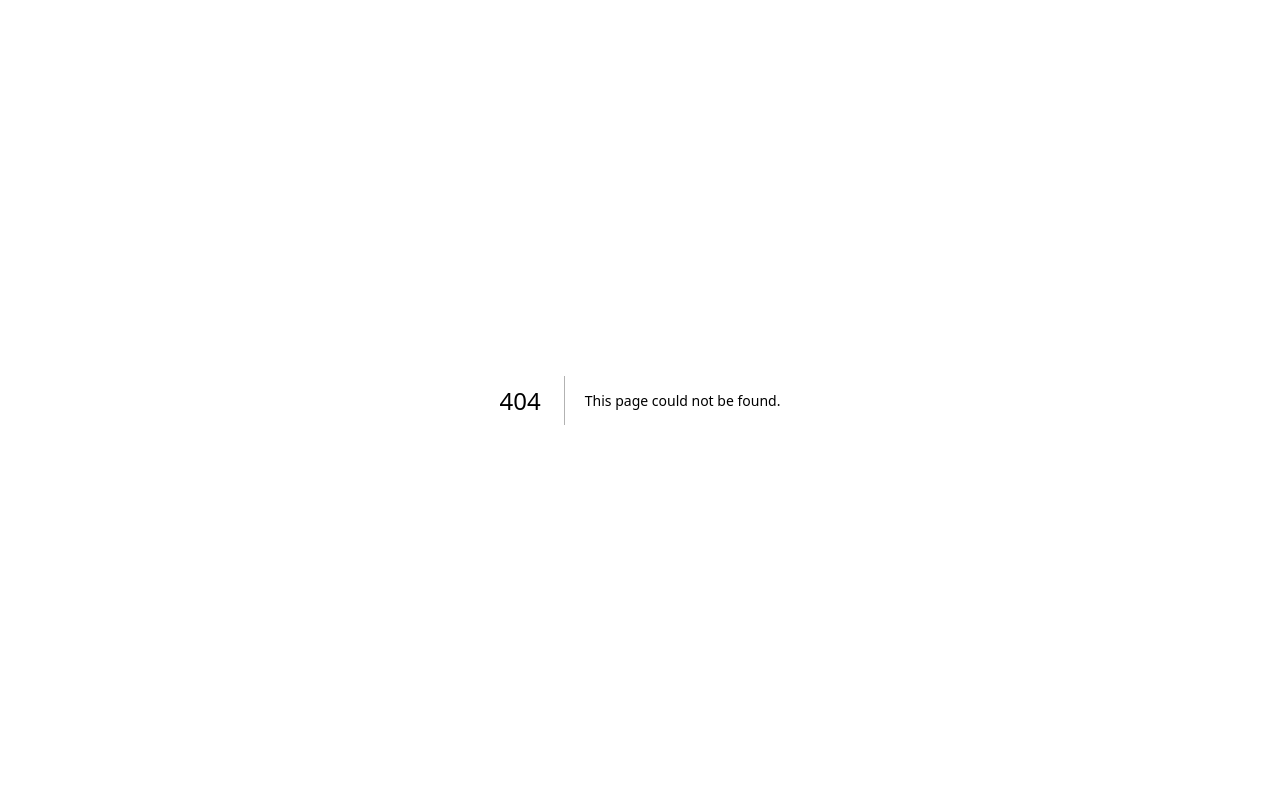
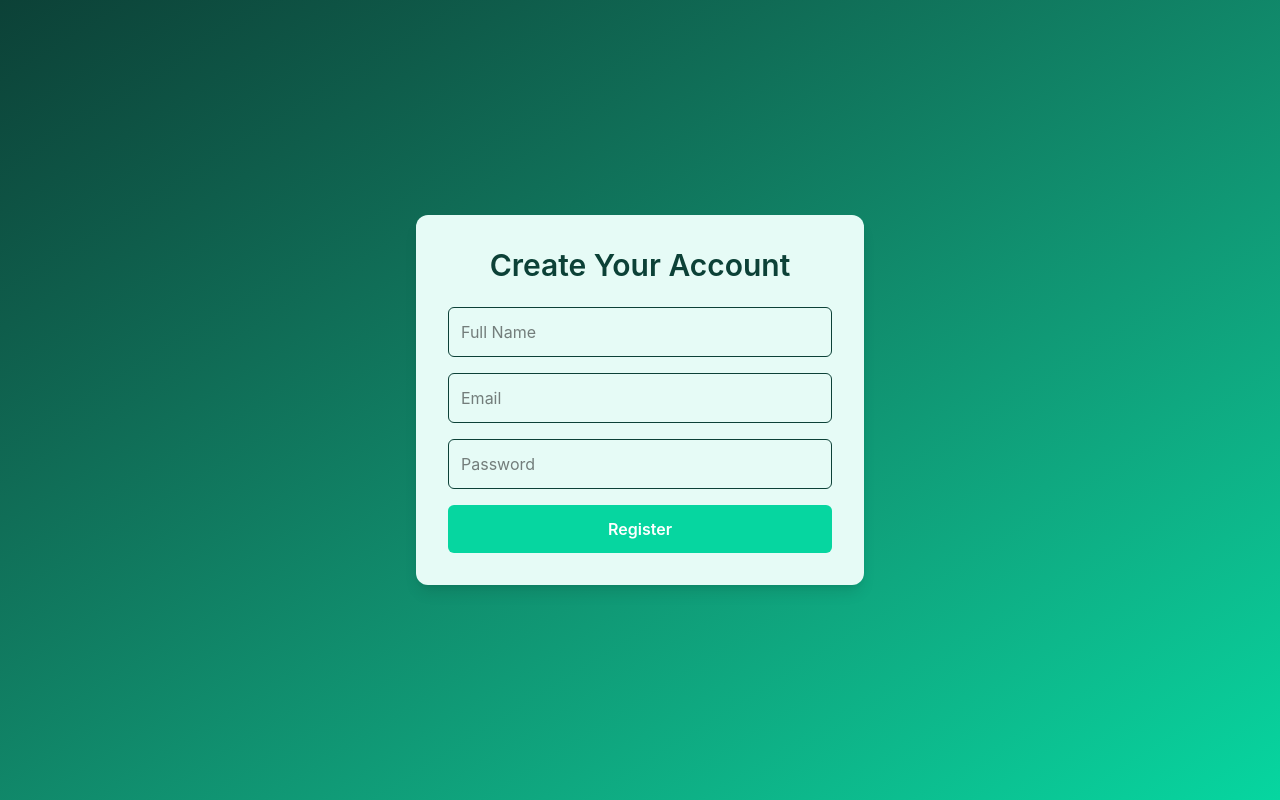
Before and after one commit to Ramiz1323/TypeCast, a Next.js app: page /auth/register in a window 1280 px wide. Before the commit this address had no page. Built offline with nearby package versions, Linux system fonts and the light colour scheme.

Commit message:
feat: Login and Register Page UI

```diff
--- /dev/null
+++ b/src/app/auth/login/page.tsx
@@ -0,0 +1,61 @@
+"use client";
+import { useState } from "react";
+import { loginApi } from "@/apis/auth.api";
+
+export default function LoginPage() {
+  const [form, setForm] = useState({ email: "", password: "" });
+
+  const handleChange = (e: React.ChangeEvent<HTMLInputElement>) => {
+    setForm({ ...form, [e.target.name]: e.target.value });
+  };
+
+  const handleSubmit = async (e: React.FormEvent) => {
+    e.preventDefault();
+    try {
+      await loginApi(form);
+      alert("Login successful!");
+    } catch {
+      alert("Login failed. Please check your credentials.");
+    }
+  };
+
+  return (
+    <div className="min-h-screen flex items-center justify-center bg-gradient-to-br from-[#0C4137] to-[#06D6A0]">
+      <div className="bg-[#E6FBF6] p-8 rounded-xl shadow-lg w-full max-w-md">
+        <h1 className="text-3xl font-semibold text-[#0C4137] mb-6 text-center">
+          Welcome Back
+        </h1>
+        <form onSubmit={handleSubmit} className="space-y-4">
+          <input
+            type="email"
+            name="email"
+            placeholder="Email"
+            value={form.email}
+            onChange={handleChange}
+            className="w-full p-3 rounded-md border border-[#0C4137] focus:outline-none focus:ring-2 focus:ring-[#06D6A0]"
+          />
+          <input
+            type="password"
+            name="password"
+            placeholder="Password"
+            value={form.password}
+            onChange={handleChange}
+            className="w-full p-3 rounded-md border border-[#0C4137] focus:outline-none focus:ring-2 focus:ring-[#06D6A0]"
+          />
+          <button
+            type="submit"
+            className="w-full bg-[#06D6A0] text-white font-semibold py-3 rounded-md hover:bg-[#0C4137] transition-colors"
+          >
+            Login
+          </button>
+        </form>
+        <p className="mt-4 text-center text-sm text-[#0C4137]">
+          Don’t have an account?{" "}
+          <a href="/register" className="text-[#06D6A0] font-semibold hover:underline">
+            Register
+          </a>
+        </p>
+      </div>
+    </div>
+  );
+}
--- /dev/null
+++ b/src/app/auth/register/page.tsx
@@ -0,0 +1,63 @@
+"use client";
+import { registerApi } from "@/apis/auth.api";
+import { useState } from "react";
+
+export default function RegisterPage() {
+  const [form, setForm] = useState({ name: "", email: "", password: "" });
+
+  const handleChange = (e: React.ChangeEvent<HTMLInputElement>) => {
+    setForm({ ...form, [e.target.name]: e.target.value });
+  };
+
+  const handleSubmit = async (e: React.FormEvent) => {
+    e.preventDefault();
+    try {
+      await registerApi(form);
+      alert("Registration successful!");
+    } catch {
+      alert("Registration failed. Please try again.");
+    }
+  };
+
+  return (
+    <div className="min-h-screen flex items-center justify-center bg-gradient-to-br from-[#0C4137] to-[#06D6A0]">
+      <div className="bg-[#E6FBF6] p-8 rounded-xl shadow-lg w-full max-w-md">
+        <h1 className="text-3xl font-semibold text-[#0C4137] mb-6 text-center">
+          Create Your Account
+        </h1>
+        <form onSubmit={handleSubmit} className="space-y-4">
+          <input
+            type="text"
+            name="name"
+            placeholder="Full Name"
+            value={form.name}
+            onChange={handleChange}
+            className="w-full p-3 rounded-md border border-[#0C4137] focus:outline-none focus:ring-2 focus:ring-[#06D6A0]"
+          />
+          <input
+            type="email"
+            name="email"
+            placeholder="Email"
+            value={form.email}
+            onChange={handleChange}
+            className="w-full p-3 rounded-md border border-[#0C4137] focus:outline-none focus:ring-2 focus:ring-[#06D6A0]"
+          />
+          <input
+            type="password"
+            name="password"
+            placeholder="Password"
+            value={form.password}
+            onChange={handleChange}
+            className="w-full p-3 rounded-md border border-[#0C4137] focus:outline-none focus:ring-2 focus:ring-[#06D6A0]"
+          />
+          <button
+            type="submit"
+            className="w-full bg-[#06D6A0] text-white font-semibold py-3 rounded-md hover:bg-[#0C4137] transition-colors"
+          >
+            Register
+          </button>
+        </form>
+      </div>
+    </div>
+  );
+}
```
